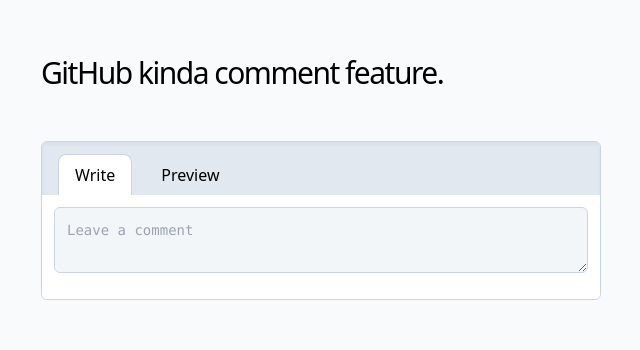
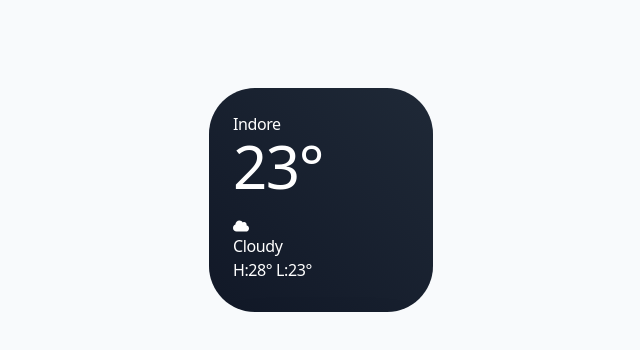
Before and after one commit to yashsehgal/crafts, a React (Create React App) app: page / in a window 1280 px wide. Shown: the part 224-574 px from the top of the page, without its empty margins (319-959 px from the left). Built offline with nearby package versions, Linux system fonts and the light colour scheme.

Commit message:
feat: add iOS inspired widgets scroll

```diff
--- a/src/App.js
+++ b/src/App.js
@@ -7,14 +7,16 @@
 import GitHubPRTimeline from "./crafts/github-pr-timeline";
 import MessageReaction from "./crafts/message-reaction";
 import MouseElementSelection from "./crafts/mouse-element-selection";
+import PasswordScreen from "./crafts/password-screen";
 import Pattern from "./crafts/pattern";
 import SpotifyLyricsSlider from "./crafts/spotify-lyrics-slider";
 import TagsContainer from "./crafts/tags-container";
+import Widgets from "./crafts/widgets";
 
 export default function App() {
   return (
     <main className="main-container flex h-[100vh] w-[100vw] flex-row items-center justify-center bg-slate-50">
-      {<GitHubComment /> || <span className="text-slate-400 select-none cursor-default font-medium">{"What are you buidling today, sweetheart? ✨"}</span>}
+      {<Widgets /> || <span className="text-slate-400 select-none cursor-default font-medium">{"What are you buidling today, sweetheart? ✨"}</span>}
     </main>
   )
 }
--- /dev/null
+++ b/src/crafts/password-screen.jsx
@@ -0,0 +1,33 @@
+
+import { motion } from "framer-motion";
+import { cn } from "../scripts/cn";
+import { FaLock, FaUnlock } from "react-icons/fa";
+import { useState } from "react";
+
+export default function PasswordScreen() {
+  const [password, setPassword] = useState("");
+  return (
+    <div className="password-screen-component-container">
+      <h1 className="leading-snug text-3xl font-medium tracking-tighter">
+        {/* {"minimal password screen animation"} */}
+      </h1>
+      <div className="password-screen-component mt-12 flex flex-col items-center justify-start gap-4">
+        <div className="password-input-result-wrapper w-fit">
+          <motion.div
+            className={cn("text-5xl p-6 bg-white shadow-md rounded-2xl cursor-pointer select-none transition-all hover:scale-125")}
+          >
+            {password === "avengers" ? <FaUnlock /> : <FaLock />}
+          </motion.div>
+        </div>
+        <div className="password-input-container my-10">
+          <input
+            type="password"
+            placeholder="enter your password"
+            className={cn("transition-all p-3 w-96 text-center border rounded-xl  border-gray-200 bg-gray-100 font-semibold text-2xl placeholder:font-medium placeholder:text-gray-400 focus:outline-none focus:ring-4 focus:ring-offset-4", password === "avengers" && "focus:ring-green-400")}
+            onChange={(e) => setPassword(e.target.value)}
+          />
+        </div>
+      </div>
+    </div>
+  )
+}
--- /dev/null
+++ b/src/crafts/widgets.jsx
@@ -0,0 +1,73 @@
+import { FaCloud } from "react-icons/fa";
+import { cn } from "../scripts/cn";
+import { motion } from "framer-motion";
+import { useState } from "react";
+
+import YashMedia from "./media/yash.jpg";
+
+export default function Widgets() {
+  const [widgetContainerHover, setWidgetContainerHover] = useState(false);
+  return (
+    <div className="widgets-container">
+      <h1 className="leading-snug text-3xl font-medium tracking-tighter"></h1>
+      <div
+        className="widgets-component mt-12 p-0 bg-gray-200 rounded-[46px] box-content transition-all hover:p-2 shadow-inner h-56 overflow-y-scroll"
+        onMouseEnter={() => setWidgetContainerHover(true)}
+        onMouseLeave={() => setWidgetContainerHover(false)}
+      >
+        <TemperatureWidget hoverAnimate={widgetContainerHover} />
+        <PhotoCoverWidget hoverAnimate={widgetContainerHover} />
+      </div>
+    </div>
+  );
+}
+
+function TemperatureWidget({ hoverAnimate = false }) {
+  return (
+    <motion.div
+      className={cn(
+        "shadow-2xl transition-all temperature-lookup-widget px-6 py-6 w-56 h-56 bg-gray-900 rounded-[40px] grid grid-cols-1 justify-between items-start bg-gradient-to-tr from-gray-900 to-gray-800 select-none",
+        hoverAnimate && "scale-90"
+      )}
+    >
+      <div className="upper-layer-container mb-4">
+        <p className="city-label text-white tracking-tight font-medium">
+          Indore
+        </p>
+        <p className="temperature-label text-white tracking-tight font-normal text-6xl">
+          {"23°"}
+        </p>
+      </div>
+      <div className="lower-layer-container">
+        <FaCloud className="text-white" />
+        <p className="temp-type text-white tracking-tight font-medium">
+          Cloudy
+        </p>
+        <p className="high-low-temp text-white tracking-tight font-medium">
+          {"H:28° L:23°"}
+        </p>
+      </div>
+    </motion.div>
+  );
+}
+
+function PhotoCoverWidget({ hoverAnimate = false }) {
+  return (
+    <motion.div
+      className={cn(
+        "relative shadow-2xl transition-all overflow-hidden temperature-lookup-widget w-56 h-56 rounded-[40px] select-none",
+        hoverAnimate && "scale-90"
+      )}
+    >
+      <img src={YashMedia} className="absolute" />
+      <div className={"absolute w-full h-full bg-black/25"}>
+        <div className="absolute bottom-4 left-4">
+          <p className="uppercase font-semibold tracking-tighter text-white">{"bhopal"}</p>
+          <h1 className="uppercase font-bold text-5xl text-white tracking-tighter">
+            {"god yash"}
+          </h1>
+        </div>
+      </div>
+    </motion.div>
+  );
+}
--- a/src/index.css
+++ b/src/index.css
@@ -44,11 +44,11 @@
 }
 
 /* removing scroll-bar visibility in spotify lyrics controller */
-#lyrics-container::-webkit-scrollbar {
+::-webkit-scrollbar {
   display: none;
 }
 
-#lyrics-container {
+* {
   -ms-overflow-style: none;  /* IE and Edge */
   scrollbar-width: none;  /* Firefox */
 }
```
Also changed, not shown: src/crafts/media/yash.jpg (added).
